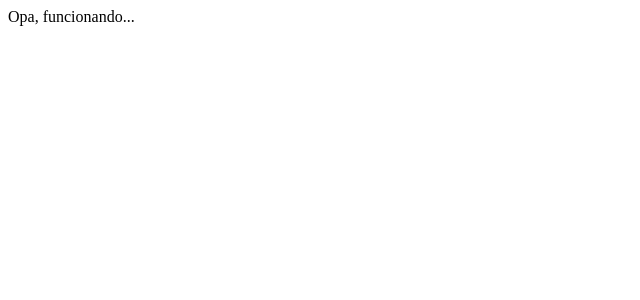
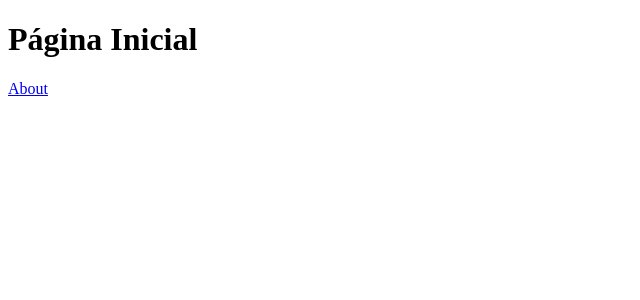
Before and after one commit to gbcbaptista/OLX-Frontend-Clone, a React (Create React App) app in the folder frontend/: page / in a window 1280 px wide. Shown: the top 300 px of the page, without its empty margins (0-640 px from the left). Built offline with nearby package versions, Linux system fonts and the light colour scheme.

Commit message:
Configuring Routers
Configured Routes with the Switch and created the routes Home and About for test.

```diff
--- a/frontend/src/App.js
+++ b/frontend/src/App.js
@@ -1,9 +1,15 @@
 import React from 'react';
 import { connect } from 'react-redux';
+import { BrowserRouter } from 'react-router-dom';
+import Routes from './Routes';
+
 
 const Page = (props) => {
   return(
-    <div>Opa, funcionando...</div>
+    <BrowserRouter>
+      <Routes />
+    </BrowserRouter>
+
   );
 }
 
--- /dev/null
+++ b/frontend/src/Routes.js
@@ -0,0 +1,21 @@
+import React from 'react';
+import { Switch, Route } from 'react-router-dom';
+import Home from './pages/Home';
+import About from './pages/About';
+
+
+
+export default () => {
+    return(
+        <Switch>
+            <Route exact path="/">
+                <Home />
+            </Route>
+
+            <Route exact path="/about">
+                <About />
+            </Route>
+
+        </Switch>
+    )
+}
--- /dev/null
+++ b/frontend/src/pages/About/index.js
@@ -0,0 +1,11 @@
+import React from 'react';
+
+const Page = () => {
+    return (
+        <div>
+            <h1>Página Sobre</h1>
+        </div>
+    );
+}
+
+export default Page;
--- /dev/null
+++ b/frontend/src/pages/Home/index.js
@@ -0,0 +1,14 @@
+import React from 'react';
+import { Link } from 'react-router-dom';
+
+const Page = () => {
+    return (
+        <div>
+            <h1>Página Inicial</h1>
+
+            <Link to="/about">About</Link>
+        </div>
+    );
+}
+
+export default Page;
```
